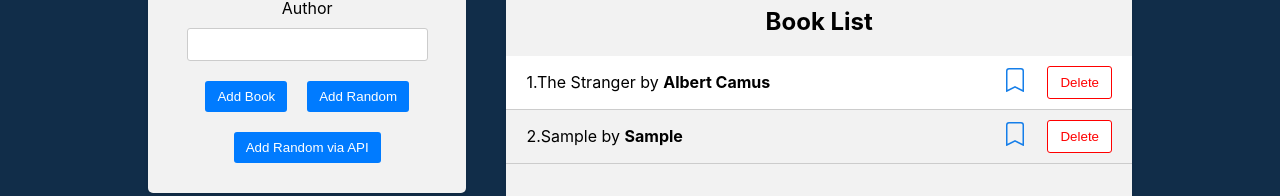
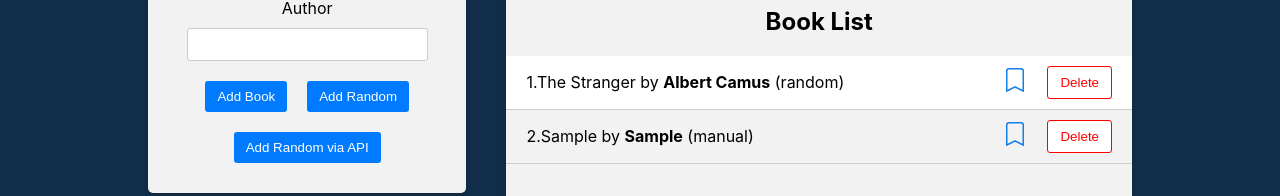
Before and after one commit to MaksymSyrotiuk/book-library-app, a React (Create React App) app in the folder frontend/: page / in a window 1280 px wide. Both pictures are taken after typing "Sample", "Sample" into the empty fields and a click on the button "Add Random". Shown: the part 286-482 px from the top of the page. Built offline with nearby package versions, Linux system fonts and the light colour scheme.

Commit message:
added book source

```diff
--- a/frontend/src/components/BookForm/BookForm.jsx
+++ b/frontend/src/components/BookForm/BookForm.jsx
@@ -15,13 +15,13 @@
 		const randomIndex = Math.floor(Math.random() * booksData.length);
 		const randomBook = booksData[randomIndex];
 
-		dispatch(addBook(createBookWithId(randomBook)));
+		dispatch(addBook(createBookWithId(randomBook, "random")));
 	};
 
 	const handleSumbit = (e) => {
 		e.preventDefault();
 		if (title && author) {
-			const book = createBookWithId({ title, author });
+			const book = createBookWithId({ title, author }, "manual");
 			console.log(addBook(book));
 
 			dispatch(addBook(book));
@@ -34,7 +34,7 @@
 		try {
 			const res = await axios.get("http://localhost:4000/random-book");
 			if (res?.data?.title && res?.data?.author) {
-				dispatch(addBook(createBookWithId(res.data)));
+				dispatch(addBook(createBookWithId(res.data, "API")));
 			}
 		} catch (error) {
 			console.log("Error fetching error book");
--- a/frontend/src/components/BookList/BookList.jsx
+++ b/frontend/src/components/BookList/BookList.jsx
@@ -68,7 +68,8 @@
 								by{" "}
 								<strong>
 									{highlightMatch(book.author, authorFilter)}
-								</strong>
+								</strong>{" "}
+								({book.source})
 							</div>
 							<div className="book-actions">
 								<span
--- a/frontend/src/utils/createBookWithId.js
+++ b/frontend/src/utils/createBookWithId.js
@@ -1,8 +1,9 @@
 import { v4 as uuidv4 } from "uuid";
 
-const createBookWithId = (book) => {
+const createBookWithId = (book, source) => {
 	return {
 		...book,
+		source,
 		isFavorite: false,
 		id: uuidv4(),
 	};
```
